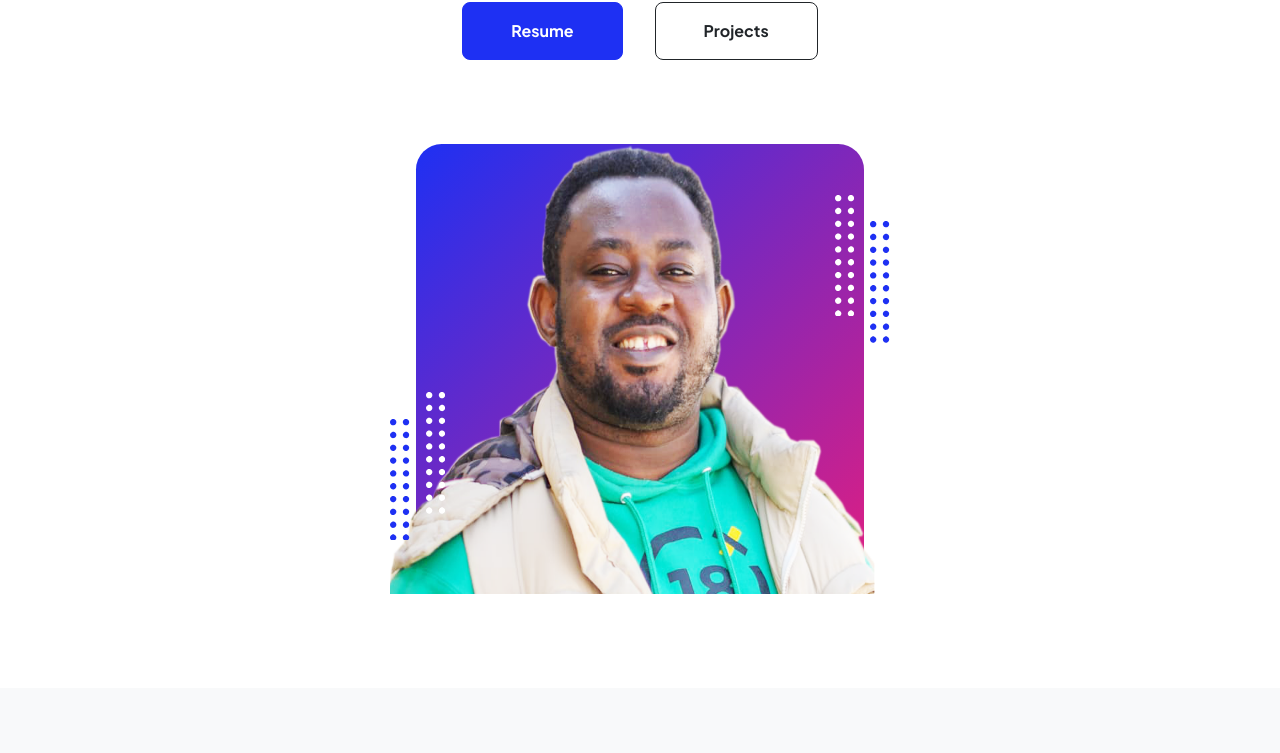
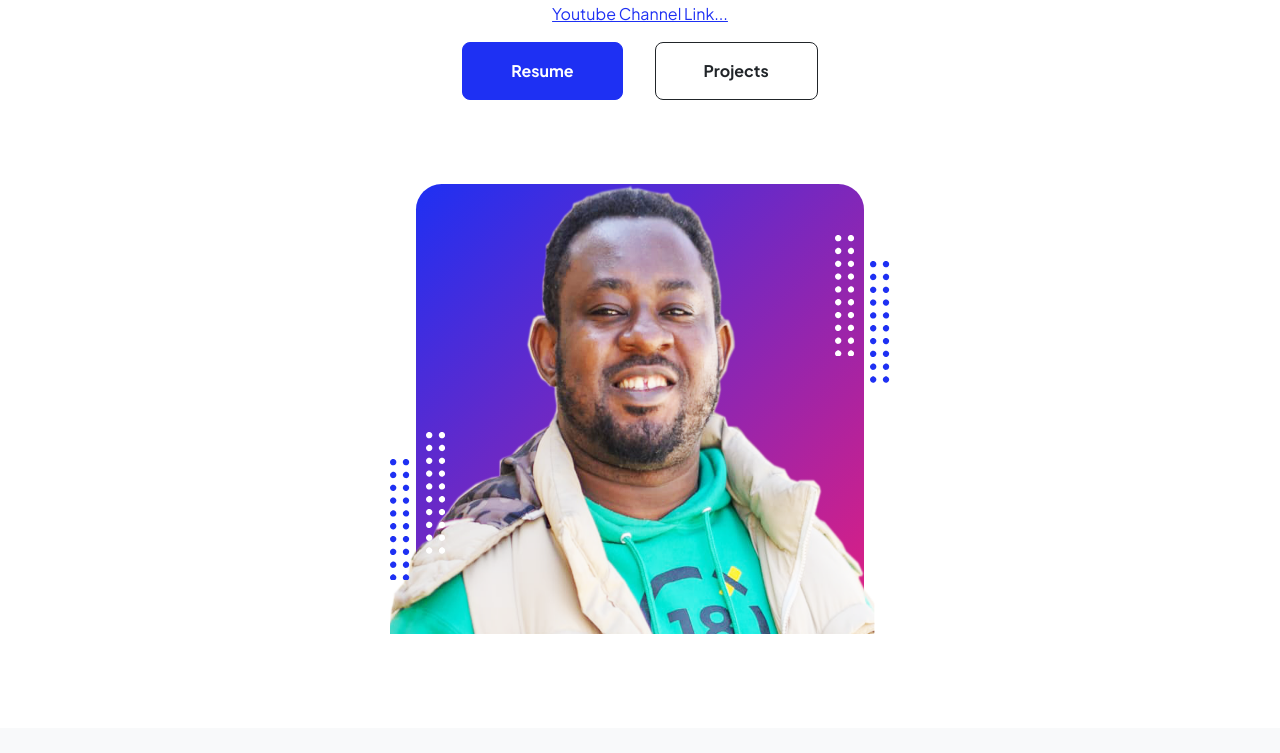
Before and after one commit to AlbertCEO/Albertgraphics, a plain HTML site: page index.html in a window 1280 px wide. Shown: the part 347-1100 px from the top of the page. Drawn offline with nearby package versions, Linux system fonts and the light colour scheme; a small style sheet from the web is missing; a web font is replaced by a local one.

Commit message:
Adding my Youtube Link

```diff
--- a/index.html
+++ b/index.html
@@ -63,6 +63,7 @@
                                 <h1 class="display-3 fw-bolder mb-5 text-gradient d-inline myFont protest-revolution-regular">Hire Me!</h1>
 
                                 <h3 class="animate__animated animate__shakeY"><a href="Design_projects.html"> Click to View My Projects Gallery</a></h3>
+                                <p><a href="https://www.youtube.com/@ekiowafreelancingplatform8187"> Youtube Channel Link...</a></p>
                                 <div class="d-grid gap-3 d-sm-flex justify-content-sm-center justify-content-xxl-start mb-3">
                                     <a class="btn btn-primary btn-lg px-5 py-3 me-sm-3 fs-6 fw-bolder" href="resume.html">Resume</a>
                                     <a class="btn btn-outline-dark btn-lg px-5 py-3 fs-6 fw-bolder" href="projects.html">Projects</a>
```
